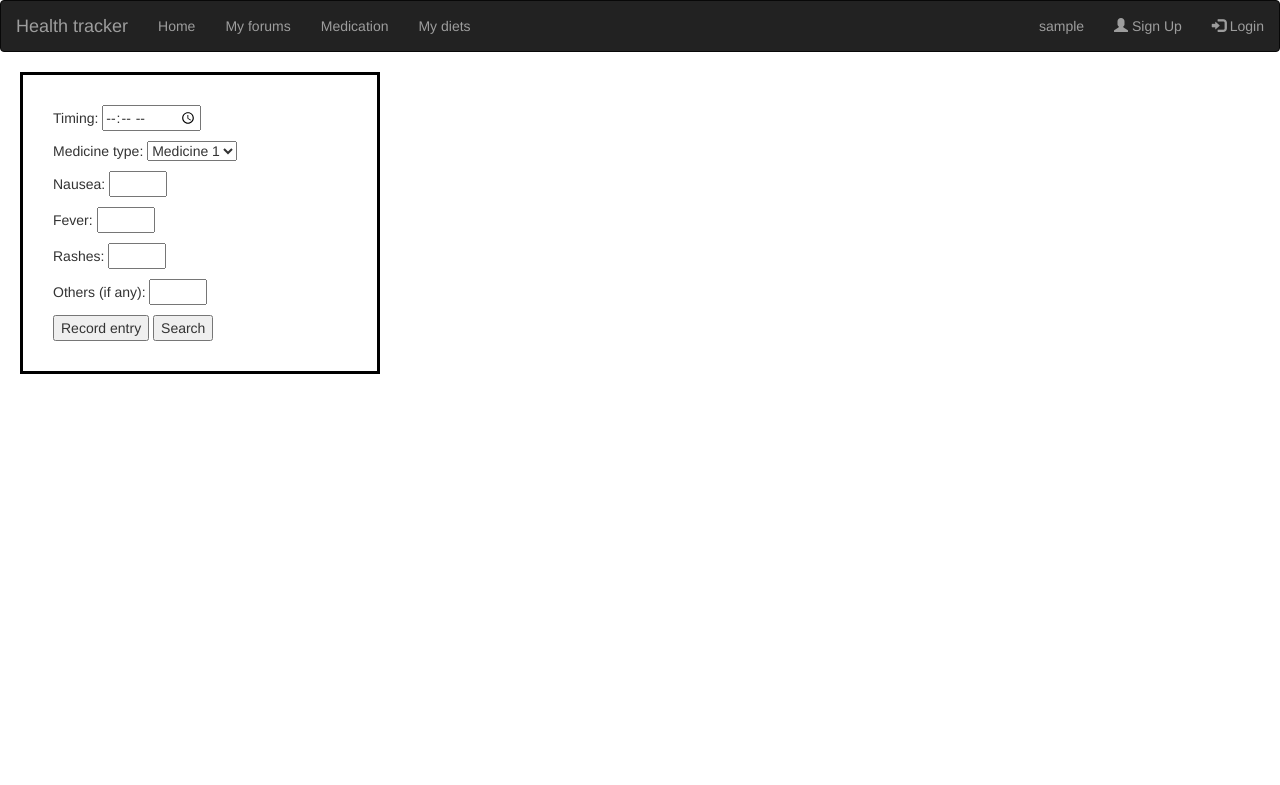
After one commit to swathidhamo/health_tracker_machine_learning, a PHP site: page /medicine.php in a window 1280 px wide. The commit adds this page. Shown: the top 785 px of the page. Run offline with PHP 8.4, Linux system fonts and the light colour scheme; the visitor is signed in with stand-in values (Sample User, id 1); some libraries are stand-ins or nearby versions.

Commit message:
Add files via upload
Able to upload data into a .csv format using php

```diff
--- /dev/null
+++ b/data.csv
@@ -0,0 +1,3 @@
+1,3,7
+5,7,1
+8,7,1
--- a/forum.php
+++ b/forum.php
@@ -108,6 +108,7 @@
     <ul class="nav navbar-nav">
       <li><a href="landing.php">Home</a></li>
       <li><a href="forum.php">My forums</a></li>
+       <li><a href = "medicine.php">Medication</a></li>
       <li><a href="diet.php">My diets</a></li>
     </ul>
     <ul class="nav navbar-nav navbar-right">
--- /dev/null
+++ b/medicine.php
@@ -0,0 +1,259 @@
+<html>
+<head>
+	<title>Health forum</title>
+	  <script src='https://www.google.com/recaptcha/api.js'></script>
+      <link rel="stylesheet" href="https://maxcdn.bootstrapcdn.com/bootstrap/3.3.7/css/bootstrap.min.css">
+      <?php
+      $link = mysqli_connect("127.0.0.1", "root", "", "app");
+      session_start();
+      date_default_timezone_set("Asia/Kolkata");
+      $createdate= date('Y-m-d H:i:s');
+      echo mysqli_error($link);
+
+      if(isset($_POST["entry"])){
+        if(isset($_POST["time"])){
+          $time = $_POST["time"];
+        }
+        if(isset($_POST["score_1"])){
+          $score_1 = $_POST["score_1"];
+        }
+        if(isset($_POST["type"])){
+          $type = $_POST["type"];
+        }
+         if(isset($_POST["score_2"])){
+          $score_2 = $_POST["score_2"];
+        }
+        if(isset($_POST["score_3"])){
+          $score_3 = $_POST["score_3"];
+        }
+
+         $query_create = "INSERT INTO medication (name, s_one, s_two, s_three, time) VALUES (?,?,?,?,?)";
+
+
+
+        $sql = mysqli_prepare($link,$query_create);
+        mysqli_stmt_bind_param($sql,"siiis",$type,$score_1,$score_2,$score_3,$time);
+        $result =  mysqli_stmt_execute($sql);
+        if($result){
+          echo "Created the entry";
+        }
+        else{
+          echo mysqli_error($link);
+        }
+
+      }
+
+
+      ?>
+      <style type="text/css">
+
+      .forum_link{
+        border: 2px solid black;
+        padding-left: 30px;
+        padding-top: 30px;
+        border: 3px solid black;
+        padding-bottom: 30px;
+        margin-left: 20px;
+        margin-right: 700px;
+        margin-bottom: 20px;
+      }
+      .page_header div{
+      	border-bottom: 12px solid blue;
+      }
+
+      #new_group{
+        padding-left: 30px;
+        padding-top: 30px;
+        border: 3px solid black;
+        padding-bottom: 30px;
+        margin-left: 20px;
+        margin-right: 900px;
+      }
+
+
+
+
+
+
+
+      </style>
+</head>
+<body>
+
+  <nav class="navbar navbar-inverse">
+  <div class="container-fluid">
+    <div class="navbar-header">
+      <a class="navbar-brand" href="#">Health tracker</a>
+    </div>
+    <ul class="nav navbar-nav">
+      <li><a href="landing.php">Home</a></li>
+      <li><a href="forum.php">My forums</a></li>
+      <li><a href = "#">Medication</a></li>
+      <li><a href="diet.php">My diets</a></li>
+    </ul>
+    <ul class="nav navbar-nav navbar-right">
+      <li><a href = "logout.php"><?php echo $_SESSION["username"]; ?></a></li>
+      <li><a href="register.php"><span class="glyphicon glyphicon-user"></span> Sign Up</a></li>
+      <li><a href="login.php"><span class="glyphicon glyphicon-log-in"></span> Login</a></li>
+    </ul>
+  </div>
+</nav>
+ <form method = "POST">
+ <div id = "new_group">
+    <p>Timing: <input type = "time" name = "time"></p>
+    <p> Medicine type: <select name = "type">
+                  <option value = "M1">Medicine 1</option>
+                  <option value = "M2">Medicine 2</option>
+                  <option value = "M3">Medicine 3</option>
+                  <option value = "M4">Medicine 4</option>
+                </select></p>
+
+      <p>Nausea: <input type = "number" name = "score_1" max = "10" min = "0"></p>
+      <p>Fever: <input type = "number" name = "score_2" max = "10" min = "0"></p>
+      <p>Rashes: <input type = "number" name = "score_3" max = "10" min = "0"></p>
+      <p>Others (if any): <input type = "number" name = "score_4" max = "10" min = "0"></p>
+
+    <input type = "submit" name = "entry" value = "Record entry">
+    <input type = "submit" name = "search" value = "Search" id = "search">
+  </div>
+ </form>
+ <script type="text/javascript">
+ /*   function InfoSend(){
+
+
+         var xmlhttp = new XMLHttpRequest();
+         var parameter = "medicine=M1"
+         xmlhttp.open("POST", "display.php", true);
+         xmlhttp.setRequestHeader("Content-type", "application/x-www-form-urlencoded");
+         xmlhttp.send(parameter);
+         xmlhttp.onreadystatechange = function() {
+            if (this.readyState == 4 && this.status == 200) {
+            }
+        };
+         //THERE IS A CHANGE HERE BETWEEN GET AND POST
+         var request = new XMLHttpRequest();
+         document.getElementById("content").innerHTML = " work now ";
+         request.open('GET', 'r.json', true);
+         request.onload = function () {
+       // begin accessing JSON data here
+         var data = JSON.parse(this.responseText);
+         console.log(data.length);
+         var content = document.getElementById("content");
+
+         for(var k = 0; k<data.length;k++){
+            if(data[k]["status"]==1){
+              if(data[k]["username"]==nameuser){
+                   content.innerHTML +=
+                  "<p class = 'info'>Entry by :  "+data[k]["username"]+"</p><p class = 'info'>   Title: "+
+                  data[k]["title"]+"  At: "+data[k]["time"]+ "  "+"</p><p id = 'contents'>  "
+                   +data[k]["entry"] +"<p class = 'info'><a href = 'comments.php?id_comments="+
+                  data[k]["id"]+"'>Comments  </a>"+
+                   " Votes: "+data[k]["votes"]+"  "+
+                  "<a name  = 'vote'href='comments.php?id_vote="+data[k]["id"]+"'>Upvote</a></p></p>";
+
+
+              }
+              else{
+                 content.innerHTML += "<p class = 'info'>That is a private entry by " +
+               data[k]["username"]+" </p>";
+              }
+            }
+           else{
+             content.innerHTML +=
+            "<p class = 'info'>Entry by :  "+data[k]["username"]+"</p><p class = 'info'>   Title: "+
+            data[k]["title"]+"  At: "+data[k]["time"]+ "  "+"</p><p id = 'contents'>   "
+             +data[k]["entry"] +"<p class = 'info'><a href = 'comments.php?id_comments="+data[k]["id"]+"'>Comments  </a>"+
+             " Votes: "+data[k]["votes"]+"  "+
+            "<a name  = 'vote'href='comments.php?id_vote="+data[k]["id"]+"'>Upvote</a></p></p>";
+
+             }
+
+          }
+    console.log(data[0]["title"]);
+
+
+}
+
+       request.send();
+
+
+}
+
+
+  //document.getElementById("search").addEventListener("click",infoSend);
+
+*/
+
+
+
+
+
+
+ </script>
+
+<?php
+/*
+$list = array (
+    array('aaa', 'bbb', 'ccc', 'dddd'),
+    array('123', '456', '789'),
+    array('"aaa"', '"bbb"')
+);
+
+$fp = fopen('data.csv', 'w');
+
+foreach ($list as $fields) {
+    fputcsv($fp, $fields);
+}
+
+fclose($fp);
+
+*/
+
+
+ if(isset($_POST["search"])){
+      $medicine = "M1";
+
+      //header('Content-Type: text/csv; charset=utf-8');
+      //header('Content-Disposition: attachment; filename=data.csv');
+      $output = fopen("data.csv", "w");
+
+      $query = "SELECT s_one,s_two,s_three FROM medication WHERE name = '$medicine' ";
+      $result = mysqli_query($link, $query);
+      //$array = array("medicin","2","per");
+      while($row = mysqli_fetch_assoc($result))
+      {
+        fputcsv($output, $row);
+      }
+     // fputcsv($output, $array);
+      echo mysqli_error($link);
+      fclose($output);
+ }
+  /*
+
+if(isset($_POST["search"])){
+  $medicine = "M1";
+  $query_show = "SELECT * FROM group_info";
+  $sql_display = mysqli_query($link,$query_show);
+
+  if($sql_display){
+    $array= array();
+    while($rows = mysqli_fetch_assoc($sql_display)){
+      $array  = $rows;
+    }
+  }
+
+  $meh = file_put_contents("data.csv", $array);
+
+
+}
+
+
+
+
+*/
+
+
+
+?>
+</body>
+</html>
```
